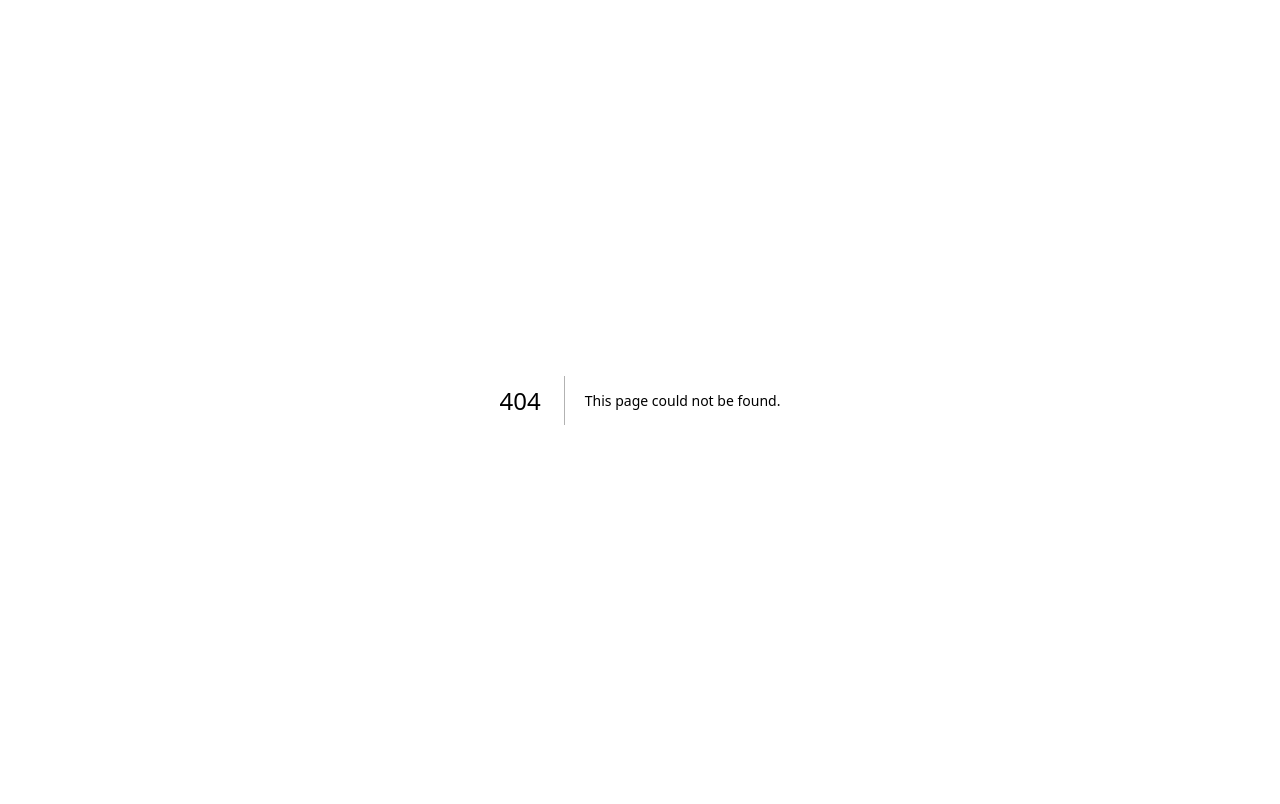
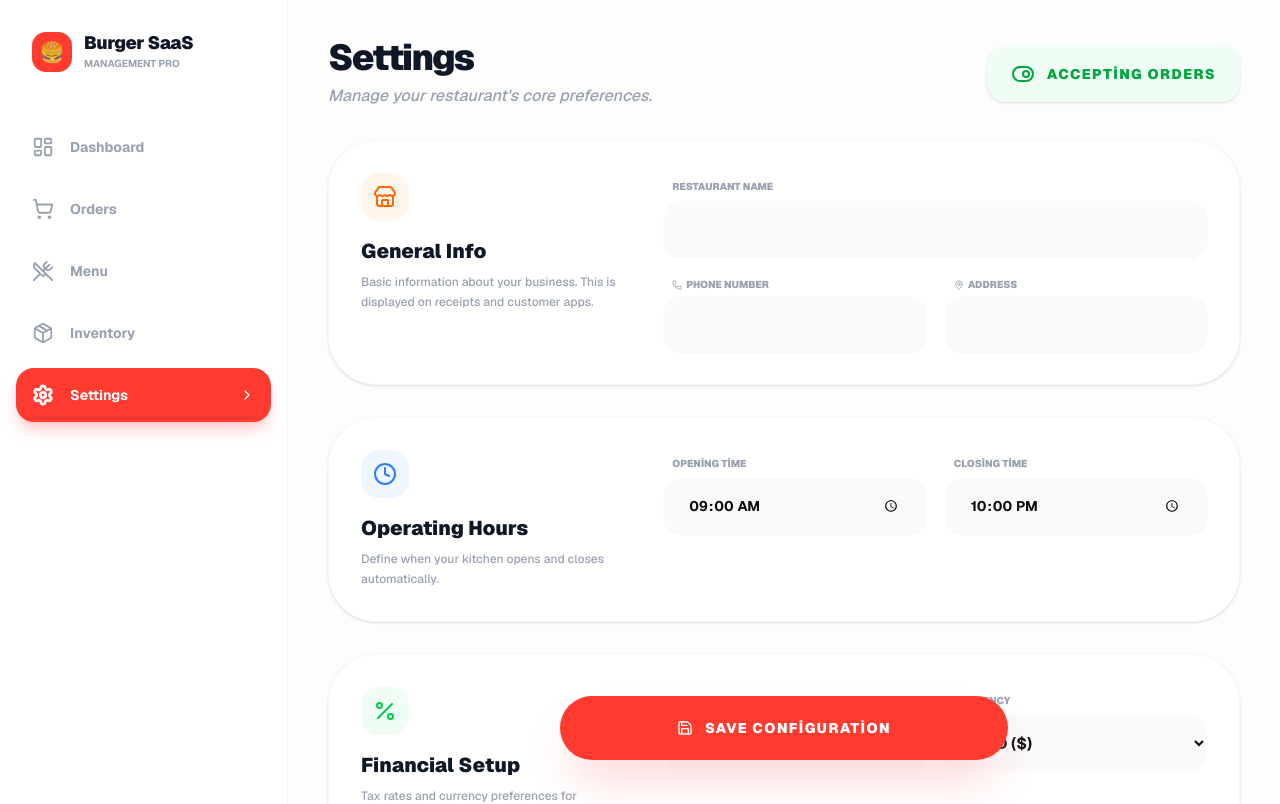
Before and after one commit to EnderKaran/Smashd-Fullstack-Ordering, a Next.js app in the folder smashd/: page /admin/settings in a window 1280 px wide. Before the commit this address had no page. Shown: the top 804 px of the page. Built offline with nearby package versions, Linux system fonts and the light colour scheme; no server answers; the database is empty.

Commit message:
ayarlar sayfası yapildi

```diff
--- /dev/null
+++ b/smashd/app/admin/settings/page.tsx
@@ -0,0 +1,198 @@
+"use client";
+
+import { useEffect, useState } from "react";
+import { supabase } from "@/lib/supabase";
+import {
+  Store, Clock, Percent, Phone, MapPin,
+  ToggleLeft, ToggleRight, Loader2, Save, AlertCircle
+} from "lucide-react";
+import { Button } from "@/components/ui/button";
+import { Input } from "@/components/ui/input";
+import { toast } from "sonner";
+
+export default function SettingsPage() {
+  const [loading, setLoading] = useState(true);
+  const [isSaving, setIsSaving] = useState(false);
+
+  const [settings, setSettings] = useState<any>({
+    id: null,
+    restaurant_name: "",
+    phone: "",
+    address: "",
+    tax_rate: 0,
+    currency: "USD",
+    opening_time: "09:00",
+    closing_time: "22:00",
+    is_accepting_orders: true
+  });
+
+  // 🔄 İlk açılışta ayarları çek
+  const fetchSettings = async () => {
+    setLoading(true);
+    const { data, error } = await supabase.from('settings').select('*').limit(1).single();
+
+    if (data) {
+      // Saat formatını (HH:MM:SS) input'a uygun hale (HH:MM) getiriyoruz
+      const formatTime = (timeStr: string) => timeStr ? timeStr.slice(0, 5) : "";
+
+      setSettings({
+        ...data,
+        opening_time: formatTime(data.opening_time),
+        closing_time: formatTime(data.closing_time)
+      });
+    } else if (error) {
+      toast.error("Ayarlar yüklenemedi!");
+    }
+    setLoading(false);
+  };
+
+  useEffect(() => { fetchSettings(); }, []);
+
+  // 💾 Ayarları Kaydet
+  const handleSave = async (e: React.FormEvent) => {
+    e.preventDefault();
+    setIsSaving(true);
+
+    try {
+      const payload = {
+        restaurant_name: settings.restaurant_name,
+        phone: settings.phone,
+        address: settings.address,
+        tax_rate: parseFloat(settings.tax_rate),
+        currency: settings.currency,
+        opening_time: `${settings.opening_time}:00`, // Veritabanı saniye bekler
+        closing_time: `${settings.closing_time}:00`,
+        is_accepting_orders: settings.is_accepting_orders
+      };
+
+      const { error } = await supabase
+        .from('settings')
+        .update(payload)
+        .eq('id', settings.id);
+
+      if (error) throw error;
+
+      toast.success("Ayarlar başarıyla güncellendi! 🚀");
+    } catch (err: any) {
+      toast.error(`Kaydetme hatası: ${err.message}`);
+    } finally {
+      setIsSaving(false);
+    }
+  };
+
+  if (loading) {
+    return <div className="h-screen flex items-center justify-center"><Loader2 className="animate-spin text-red-500 w-12 h-12" /></div>;
+  }
+
+  return (
+    <div className="p-6 md:p-10 space-y-8 max-w-5xl mx-auto animate-in fade-in duration-500">
+
+      {/* 🔝 Header */}
+      <header className="flex flex-col md:flex-row justify-between items-start md:items-center gap-6 mb-8">
+        <div className="text-left">
+          <h1 className="text-4xl font-black text-gray-900 tracking-tighter leading-none">Settings</h1>
+          <p className="text-gray-400 font-medium mt-2 italic">Manage your restaurant's core preferences.</p>
+        </div>
+
+        <button
+          onClick={() => setSettings({...settings, is_accepting_orders: !settings.is_accepting_orders})}
+          className={`flex items-center gap-3 px-6 py-4 rounded-2xl font-black text-sm uppercase tracking-widest transition-all shadow-sm ${
+            settings.is_accepting_orders
+              ? "bg-green-50 text-green-600 hover:bg-green-100"
+              : "bg-red-50 text-red-600 hover:bg-red-100"
+          }`}
+        >
+          {settings.is_accepting_orders ? <ToggleRight size={24} /> : <ToggleLeft size={24} />}
+          {settings.is_accepting_orders ? "Accepting Orders" : "Orders Paused"}
+        </button>
+      </header>
+
+      <form onSubmit={handleSave} className="space-y-8 pb-20">
+
+        <div className="bg-white p-8 rounded-[3rem] shadow-sm border border-gray-50 flex flex-col md:flex-row gap-8">
+          <div className="md:w-1/3 text-left">
+            <div className="w-12 h-12 bg-orange-50 text-orange-500 rounded-2xl flex items-center justify-center mb-4">
+              <Store size={24} />
+            </div>
+            <h2 className="text-xl font-black text-gray-900">General Info</h2>
+            <p className="text-xs text-gray-400 font-medium mt-2 leading-relaxed">Basic information about your business. This is displayed on receipts and customer apps.</p>
+          </div>
+          <div className="md:w-2/3 space-y-5">
+            <div className="text-left">
+              <label className="text-[10px] font-black uppercase text-gray-400 ml-2">Restaurant Name</label>
+              <Input required className="h-14 rounded-2xl bg-gray-50 border-none font-bold px-6 mt-1" value={settings.restaurant_name} onChange={(e) => setSettings({...settings, restaurant_name: e.target.value})} />
+            </div>
+            <div className="grid grid-cols-1 md:grid-cols-2 gap-5 text-left">
+              <div>
+                <label className="text-[10px] font-black uppercase text-gray-400 ml-2 flex items-center gap-1"><Phone size={10}/> Phone Number</label>
+                <Input required className="h-14 rounded-2xl bg-gray-50 border-none font-bold px-6 mt-1" value={settings.phone} onChange={(e) => setSettings({...settings, phone: e.target.value})} />
+              </div>
+              <div>
+                <label className="text-[10px] font-black uppercase text-gray-400 ml-2 flex items-center gap-1"><MapPin size={10}/> Address</label>
+                <Input required className="h-14 rounded-2xl bg-gray-50 border-none font-bold px-6 mt-1" value={settings.address} onChange={(e) => setSettings({...settings, address: e.target.value})} />
+              </div>
+            </div>
+          </div>
+        </div>
+
+        <div className="bg-white p-8 rounded-[3rem] shadow-sm border border-gray-50 flex flex-col md:flex-row gap-8">
+          <div className="md:w-1/3 text-left">
+            <div className="w-12 h-12 bg-blue-50 text-blue-500 rounded-2xl flex items-center justify-center mb-4">
+              <Clock size={24} />
+            </div>
+            <h2 className="text-xl font-black text-gray-900">Operating Hours</h2>
+            <p className="text-xs text-gray-400 font-medium mt-2 leading-relaxed">Define when your kitchen opens and closes automatically.</p>
+          </div>
+          <div className="md:w-2/3 grid grid-cols-2 gap-5 text-left">
+            <div>
+              <label className="text-[10px] font-black uppercase text-gray-400 ml-2">Opening Time</label>
+              <Input type="time" required className="h-14 rounded-2xl bg-gray-50 border-none font-bold px-6 mt-1" value={settings.opening_time} onChange={(e) => setSettings({...settings, opening_time: e.target.value})} />
+            </div>
+            <div>
+              <label className="text-[10px] font-black uppercase text-gray-400 ml-2">Closing Time</label>
+              <Input type="time" required className="h-14 rounded-2xl bg-gray-50 border-none font-bold px-6 mt-1" value={settings.closing_time} onChange={(e) => setSettings({...settings, closing_time: e.target.value})} />
+            </div>
+            {!settings.is_accepting_orders && (
+               <div className="col-span-2 flex items-center gap-2 bg-red-50 text-red-500 p-4 rounded-2xl mt-2">
+                 <AlertCircle size={16} />
+                 <p className="text-xs font-bold">Your restaurant is currently marked as CLOSED. Customers cannot place orders.</p>
+               </div>
+            )}
+          </div>
+        </div>
+
+        <div className="bg-white p-8 rounded-[3rem] shadow-sm border border-gray-50 flex flex-col md:flex-row gap-8">
+          <div className="md:w-1/3 text-left">
+            <div className="w-12 h-12 bg-green-50 text-green-500 rounded-2xl flex items-center justify-center mb-4">
+              <Percent size={24} />
+            </div>
+            <h2 className="text-xl font-black text-gray-900">Financial Setup</h2>
+            <p className="text-xs text-gray-400 font-medium mt-2 leading-relaxed">Tax rates and currency preferences for dashboard analytics.</p>
+          </div>
+          <div className="md:w-2/3 grid grid-cols-2 gap-5 text-left">
+            <div>
+              <label className="text-[10px] font-black uppercase text-gray-400 ml-2">Tax Rate (%)</label>
+              <Input type="number" step="0.01" required className="h-14 rounded-2xl bg-gray-50 border-none font-bold px-6 mt-1" value={settings.tax_rate} onChange={(e) => setSettings({...settings, tax_rate: e.target.value})} />
+            </div>
+            <div>
+              <label className="text-[10px] font-black uppercase text-gray-400 ml-2">Currency</label>
+              <select className="w-full h-14 rounded-2xl bg-gray-50 border-none font-bold px-6 mt-1" value={settings.currency} onChange={(e) => setSettings({...settings, currency: e.target.value})}>
+                <option value="USD">USD ($)</option>
+                <option value="EUR">EUR (€)</option>
+                <option value="TRY">TRY (₺)</option>
+                <option value="GBP">GBP (£)</option>
+              </select>
+            </div>
+          </div>
+        </div>
+
+        <div className="fixed bottom-10 left-1/2 md:left-[calc(50%+9rem)] -translate-x-1/2 w-[90%] max-w-md">
+          <Button type="submit" disabled={isSaving} className="w-full h-16 bg-[#FF3B30] hover:bg-red-600 text-white rounded-full font-black uppercase tracking-widest shadow-2xl shadow-red-200 transition-all active:scale-95 text-sm flex items-center gap-3">
+            {isSaving ? <Loader2 className="animate-spin" /> : <><Save size={20} /> Save Configuration</>}
+          </Button>
+        </div>
+
+      </form>
+    </div>
+  );
+}
```
